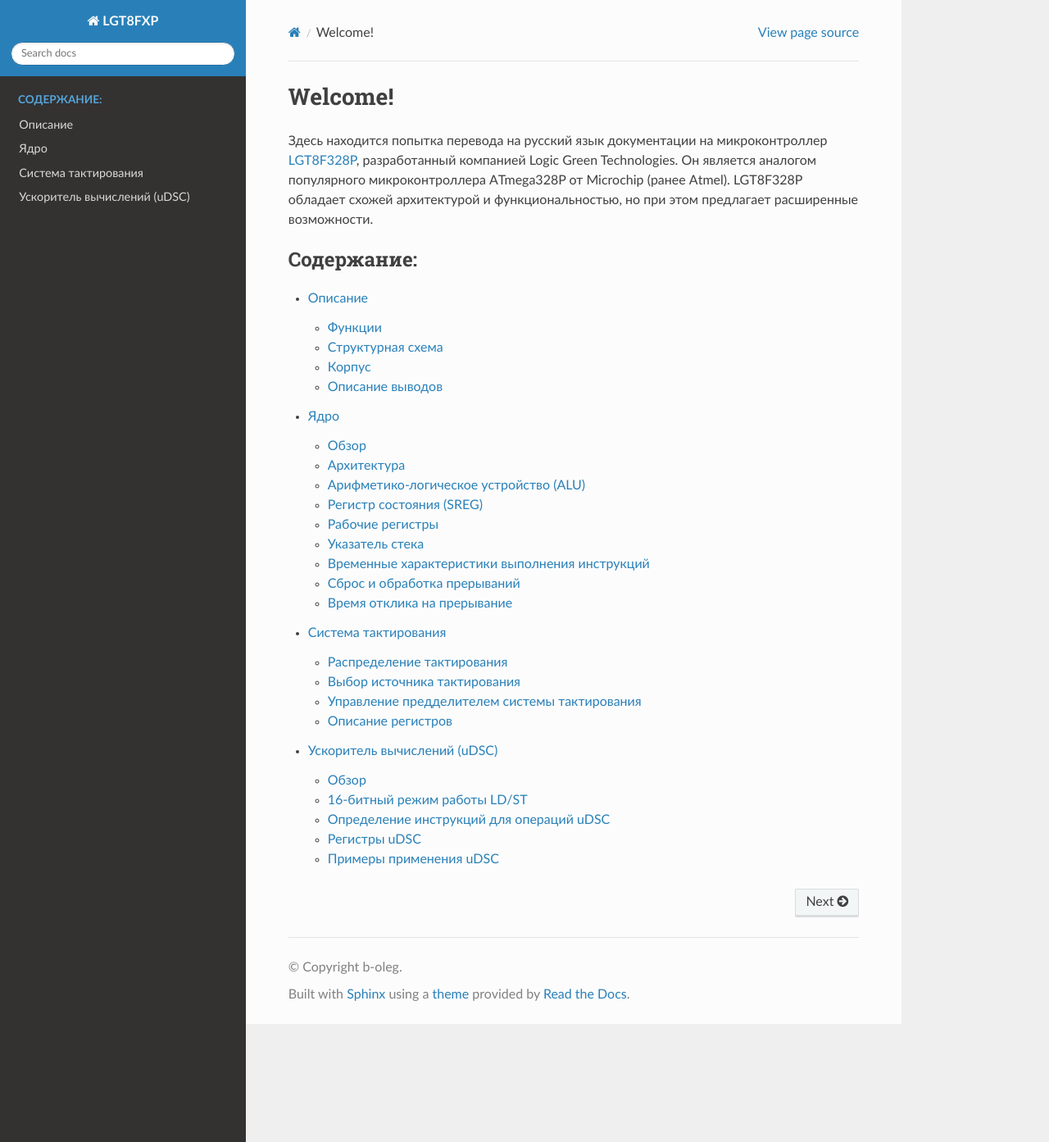
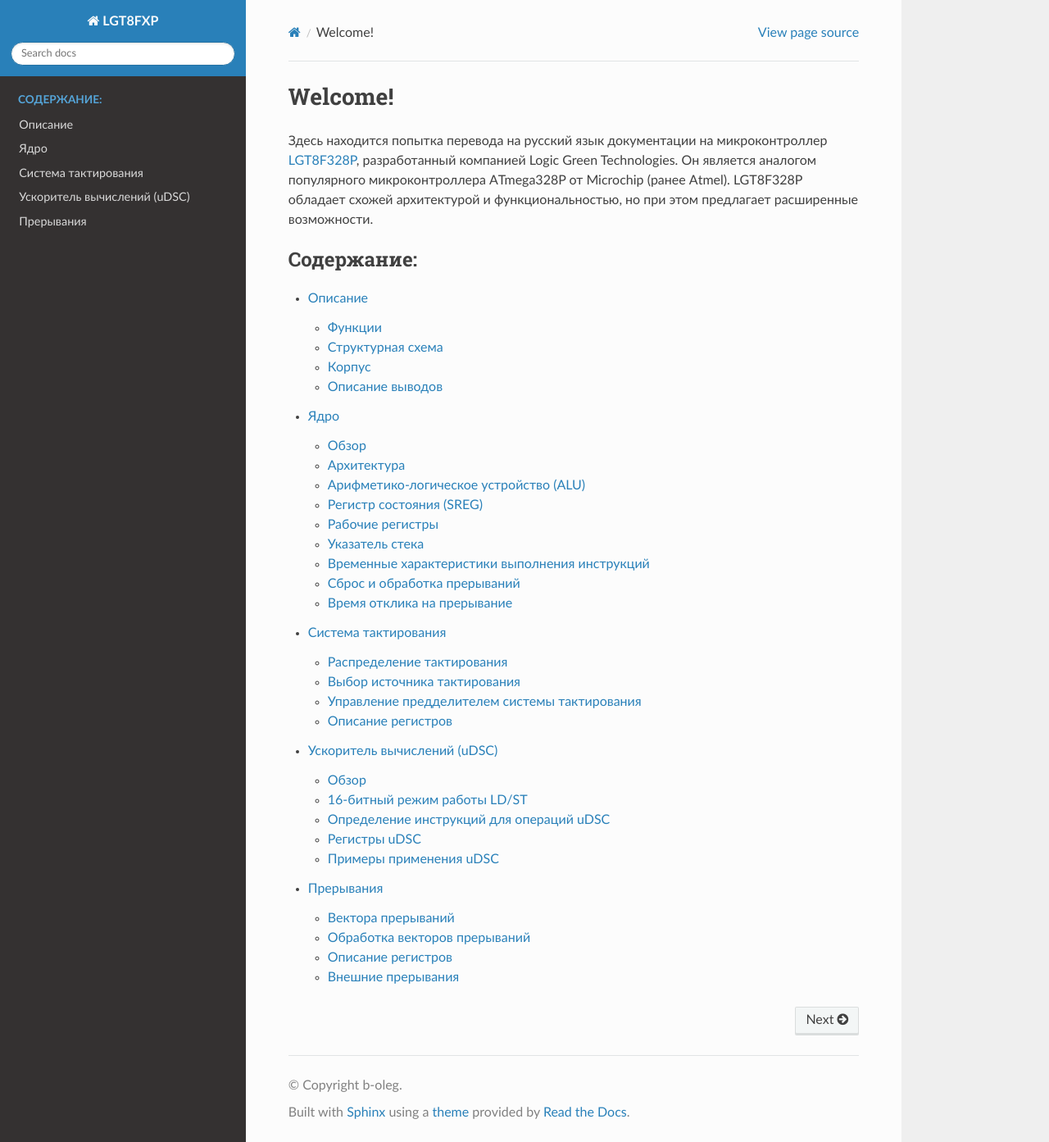
Before and after one commit to b-oleg/LGT8FXP, a Sphinx documentation site: the page built from doc/index.rst, in a window 1280 px wide and 1393 px high. Shown: the whole window at 82% size. Built offline with Sphinx 7.4.7 and the Read the Docs theme 3.1.0, drawn with Linux system fonts in a browser that asks for light colours; some of the changed lines change nothing that is shown.

Commit message:
add interrupts

```diff
--- a/doc/index.rst
+++ b/doc/index.rst
@@ -12,3 +12,4 @@ Welcome!
    core.md
    clk.md
    udsc.md
+   interrupts.md
--- /dev/null
+++ b/doc/interrupts.md
@@ -0,0 +1,213 @@
+# Прерывания
+
+В этом разделе описываются особенности обработки прерываний в
+микроконтроллерах LGT8F88P/168P/328P.
+
+## Вектора прерываний
+
+В микроконтроллерах LGT8F88P/168P/328P имеется 30 источников прерываний и есть возможность переноса начального адреса таблицы векторов прерываний. Каждый вектор прерывания занимает одно командное слово в LGT8F88P и два командных слова в LGT8F168P/328P.
+
+### Список векторов прерываний LGT8F88P
+
+| № | Адрес вектора | Сигнал источника прерывания | Описание источника прерывания |
+|-|-|-|-|
+| 1 | 0x0000 | RESET | Внешний сброс, сброс при включении питания, сброс сторожевого таймера, отладка SWD, сброс по низкому напряжению |
+| 2 | 0x0001 | INT0 | Внешнее прерывание 0 |
+| 3 | 0x0002 | INT1 | Внешнее прерывание 1 |
+| 4 | 0x0003 | PCI0 | Прерывание по уровню на выводе 0 |
+| 5 | 0x0004 | PCI1 | Прерывание по уровню на выводе 1 |
+| 6 | 0x0005 | PCI2 | Прерывание по уровню на выводе 2 |
+| 7 | 0x0006 | WDT | Прерывание по переполнению сторожевого таймера |
+| 8 | 0x0007 | TC2 COMPA | Прерывание таймера 2 по совпадению A |
+| 9 | 0x0008 | TC2 COMPB | Прерывание таймера 2 по совпадению B |
+| 10 | 0x0009 | TC2 OVF | Прерывание таймера 2 по переполнению |
+| 11 | 0x000A | TC1 CAPT | Прерывание таймера 1 по захвату |
+| 12 | 0x000B | TC1 COMPA | Прерывание таймера 1 по совпадению A |
+| 13 | 0x000C | TC1 COMPB | Прерывание таймера 1 по совпадению B |
+| 14 | 0x000D | TC1 OVF | Прерывание таймера 1 по переполнению |
+| 15 | 0x000E | TC0 COMPA | Прерывание таймера 0 по совпадению A |
+| 16 | 0x000F | TC0 COMPB | Прерывание таймера 0 по совпадению B |
+| 17 | 0x0010 | TC0 OVF | Прерывание таймера 0 по переполнению |
+| 18 | 0x0011 | SPI STC | Прерывание по завершению последовательной передачи SPI |
+| 19 | 0x0012 | USART RXC | Прерывание по завершению приёма USART |
+| 20 | 0x0013 | USART UDRE | Прерывание по пустому регистру данных USART |
+| 21 | 0x0014 | USART TXC | Прерывание по завершению передачи USART |
+| 22 | 0x0015 | ADC | Прерывание по завершению преобразования АЦП |
+| 23 | 0x0016 | EE_RDY | Прерывание по готовности EEPROM |
+| 24 | 0x0017 | ANA_COMP | Прерывание аналогового компаратора 0 |
+| 25 | 0x0018 | TWI | Прерывание двухпроводного последовательного интерфейса |
+| 26 | 0x0019 | ANA_COMP1 | Прерывание аналогового компаратора 1 |
+| 27 | 0x001A | — | Зарезервировано |
+| 28 | 0x001B | PCI3 | Прерывание по уровню на выводе 3 |
+| 29 | 0x001C | PCI4 | Прерывание по уровню на выводе 4 |
+| 30 | 0x001D | TC3_INT | Прерывание таймера 3 |
+
+### Список векторов прерываний LGT8F168P/328P
+
+| № | Адрес вектора | Сигнал источника прерывания | Описание источника прерывания |
+|-|-|-|-|
+| 1 | 0x0000 | RESET | Внешний сброс, сброс при включении питания, сброс сторожевого таймера, отладка SWD, сброс по низкому напряжению |
+| 2 | 0x0002 | INT0 | Внешнее прерывание 0 |
+| 3 | 0x0004 | INT1 | Внешнее прерывание 1 |
+| 4 | 0x0006 | PCI0 | Прерывание по уровню на выводе 0 |
+| 5 | 0x0008 | PCI1 | Прерывание по уровню на выводе 1 |
+| 6 | 0x000A | PCI2 | Прерывание по уровню на выводе 2 |
+| 7 | 0x000C | WDT | Прерывание по переполнению сторожевого таймера |
+| 8 | 0x000E | TC2 COMPA | Прерывание таймера 2 по совпадению A |
+| 9 | 0x0010 | TC2 COMPB | Прерывание таймера 2 по совпадению B |
+| 10 | 0x0012 | TC2 OVF | Прерывание таймера 2 по переполнению |
+| 11 | 0x0014 | TC1 CAPT | Прерывание таймера 1 по захвату |
+| 12 | 0x0016 | TC1 COMPA | Прерывание таймера 1 по совпадению A |
+| 13 | 0x0018 | TC1 COMPB | Прерывание таймера 1 по совпадению B |
+| 14 | 0x001A | TC1 OVF | Прерывание таймера 1 по переполнению |
+| 15 | 0x001C | TC0 COMPA | Прерывание таймера 0 по совпадению A |
+| 16 | 0x001E | TC0 COMPB | Прерывание таймера 0 по совпадению B |
+| 17 | 0x0020 | TC0 OVF | Прерывание таймера 0 по переполнению |
+| 18 | 0x0022 | SPI STC | Прерывание по завершению последовательной передачи SPI |
+| 19 | 0x0024 | USART RXC | Прерывание по завершению приёма USART |
+| 20 | 0x0026 | USART UDRE | Прерывание по пустому регистру данных USART |
+| 21 | 0x0028 | USART TXC | Прерывание по завершению передачи USART |
+| 22 | 0x002A | ADC | Прерывание по завершению преобразования АЦП |
+| 23 | 0x002C | EE_RDY | Прерывание по готовности EEPROM |
+| 24 | 0x002E | ANA_COMP | Прерывание аналогового компаратора |
+| 25 | 0x0030 | TWI | Прерывание двухпроводного последовательного интерфейса |
+| 26 | 0x0032 | ANA_COMP1 | Прерывание аналогового компаратора 1 |
+| 27 | 0x0034 | — | Зарезервировано |
+| 28 | 0x0036 | PCI3 | Прерывание по уровню на выводе 3 |
+| 29 | 0x0038 | PCI4 | Прерывание по уровню на выводе 4 |
+| 30 | 0x003A | TC3_INT | Прерывание таймера 3 |
+
+---
+
+**Примечание для LGT8FX8P:**
+Вектор сброса (RESET) начинает выполнение с адреса **0x0000**.
+Все остальные адреса векторов (кроме вектора сброса) могут быть перенаправлены на начальный адрес с выравниванием **512 байт** с помощью бита **IVSEL** в регистре MCUCR и регистра **IVBASE**.
+
+## Обработка векторов прерываний
+
+Типичная конфигурация программы для адресов вектора сброса и прерывания в **LGT8F88P** выглядит следующим образом:
+
+### Пример кода на ассемблере для LGT8F88P
+
+| Адрес | Код | Описание |
+|-------|-----|----------|
+|0x000|RJMP RESET |; Вектор сброса |
+|0x001|RJMP EXT_INT0 |; Внешнее прерывание 0 |
+|0x002|RJMP EXT_INT1 |; Внешнее прерывание 1 |
+|0x003|RJMP PCINT0 |; Прерывание по изменению уровня 0 |
+|0x004|RJMP PCINT1 |; Прерывание по изменению уровня 1 |
+|0x005|RJMP PCINT2 |; Прерывание по изменению уровня 2 |
+|0x006|RJMP WDT |; Прерывание сторожевого таймера |
+|0x007|RJMP TIM2_COMPA |; Прерывание таймера 2 по совпадению A |
+|0x008|RJMP TIM2_COMPB |; Прерывание таймера 2 по совпадению B |
+|0x009|RJMP TIM2_OVF |; Прерывание таймера 2 по переполнению |
+|0x00A|RJMP TIM1_CAPT |; Прерывание таймера 1 по захвату |
+|0x00B|RJMP TIM1_COMPA |; Прерывание таймера 1 по совпадению A |
+|0x00C|RJMP TIM1_COMPB |; Прерывание таймера 1 по совпадению B |
+|0x00D|RJMP TIM1_OVF |; Прерывание таймера 1 по переполнению |
+|0x00E|RJMP TIM0_COMPA |; Прерывание таймера 0 по совпадению A |
+|0x00F|RJMP TIM0_COMPB |; Прерывание таймера 0 по совпадению B |
+|0x010|RJMP TIM0_OVF |; Прерывание таймера 0 по переполнению |
+|0x011|RJMP SPI_STC |; Прерывание по завершению передачи SPI |
+|0x012|RJMP USART_RXC |; Прерывание по завершению приёма USART |
+|0x013|RJMP USART_UDRE |; Прерывание по пустому регистру данных USART |
+|0x014|RJMP USART_TXC |; Прерывание по завершению передачи USART |
+|0x015|RJMP ADC |; Прерывание по завершению преобразования АЦП |
+|0x016|RJMP EE_RDY |; Прерывание по готовности контроллера EEPROM |
+|0x017|RJMP ANA_COMP |; Прерывание компаратора |
+|0x018|RJMP TWI |; Прерывание контроллера TWI |
+|0x019|NOP |; Зарезервированный адрес |
+|0x01A|NOP |; Зарезервированный адрес |
+|0x01B|RJMP PCI3 |; Прерывание по изменению уровня на выводе 3 |
+|RESET:|||
+|0x01C|ldi r16, high(RAMEND)|; Main program start|
+|0x01D|out SPH, r16|; Set Stack Pointer to top of RAM|
+|0x01E|ldi r16, low(RAMEND)||
+|0x01F|out SPL, r16||
+|0x020|sei|; Enable interrupts|
+|0x021|...||
+
+## Описание регистров
+
+### Регистр управления MCU — MCUCR
+
+| MCUCR: 0x35 (0x55) | Значение по умолчанию: 0x00 |
+|--------------------|-----------------------------|
+
+| MCUCR | FWKEN | FPDEN | EXRFD | PUD | IRLD | IFAIL | IVSEL | WCE |
+|-------|-------|-------|-------|-----|------|-------|-------|-----|
+| R/W   | R/W   | R/W   | R/W   | R/W | W/O  | R/O   | R/W   | R/W |
+
+#### Описание битов
+
+| Бит | Обозначение | Описание |
+|-----|-------------|----------|
+| [0] | WCE | Бит разрешения обновления MCUCR. Перед обновлением MCUCR необходимо установить этот бит, затем выполнить обновление регистра MCUCR в течение 6 циклов. |
+| [1] | IVSEL | Бит выбора вектора прерывания. Когда этот бит установлен в 1, адреса векторов прерываний будут переназначены на новый адрес в соответствии со значением регистра IVBASE. |
+| [2] | IFAIL | Флаг сбоя загрузки конфигурации системы. <br>0 = проверка конфигурационной информации пройдена <br>1 = сбой загрузки конфигурационной информации |
+| [3] | IRLD | Запись 1 инициирует перезагрузку конфигурации системы. |
+| [4] | PUD | Глобальный бит запрета подтяжки (pull-up). <br>0 = глобальное управление подтяжкой включено <br>1 = подтягивающие резисторы на всех входах/выходах отключены |
+| [5] | EXRFD | Бит запрета фильтрации внешнего сброса. <br>0 = цифровой фильтр внешнего сброса (190 мкс) включён <br>1 = цифровой фильтр внешнего сброса отключён |
+| [6] | FPDEN | Управление питанием Flash (Power-down). <br>0 = после перехода системы в SLEEP питание Flash сохраняется <br>1 = после перехода системы в SLEEP питание Flash отключается |
+| [7] | FWKEN | Управление режимом быстрого пробуждения. Действителен только для режима Power/Off. <br>0 = задержка фильтрации 260 мкс <br>1 = задержка фильтрации 32 мкс |
+
+### Регистр базового адреса векторов прерываний — IVBASE
+
+| IVBASE: 0x75 | Значение по умолчанию: 0x00 |
+|--------------|-----------------------------|
+
+| IVBASE | IVBASE[7:0] |
+|--------|-------------|
+| R/W    | R/W         |
+
+#### Описание битов
+
+| Биты | Обозначение | Описание |
+|------|-------------|----------|
+| [7:0] | IVBASE | Если бит IVSEL установлен в 1, векторы прерываний (за исключением вектора сброса) будут переназначены на новый базовый адрес IVBASE страницей размером 512 байт.<br><br>Базовый адрес векторов прерываний после переназначения вычисляется как:<br>**(IVBASE << 8) + соответствующий адрес вектора из таблицы 1** |
+
+## Внешние прерывания
+
+- 2 источника внешних прерываний
+- Настраиваемый уровень или фронт (срез) для запуска прерывания
+- Может использоваться как источник пробуждения в режимах сна
+
+### Обзор
+
+Внешние прерывания генерируются выводами **INT0** и **INT1**. Внешнее прерывание может сработать, даже если эти два вывода сконфигурированы как выходы, при условии, что внешнее прерывание разрешено. Это можно использовать для создания программного прерывания. Внешние прерывания могут запускаться по возрастающему фронту, падающему фронту или низкому уровню сигнала, что настраивается с помощью регистра управления внешними прерываниями **EICRA**. Когда внешнее прерывание разрешено и настроено на запуск по уровню (только для выводов **INT0** и **INT1**), прерывание будет генерироваться непрерывно, пока на выводе присутствует низкий уровень. Для запуска прерывания по возрастающему или падающему фронту на выводах **INT0** и **INT1** требуется 10 тактов正常工作, в то время как запуск по низкому уровню на этих выводах обрабатывается асинхронно. Во всех режимах сна, кроме режима Idle, тактирование ввода-вывода остановлено. Поэтому оба внешних прерывания могут использоваться как источники пробуждения во всех режимах сна, кроме режима Idle.
+
+Если прерывание по уровню используется для пробуждения в режиме энергосбережения, изменённый уровень должен удерживаться в течение определённого времени, чтобы разбудить **MCU** и снизить чувствительность к шумам. Требуемый уровень должен сохраняться достаточно долго, чтобы MCU успел завершить процесс пробуждения и затем вызвать прерывание по уровню.
+
+---
+
+### Определения регистров
+
+| Регистр | Адрес | Значение по умолчанию | Описание |
+|---------|-------|-----------------------|----------|
+| EICRA   | 0x69  | 0x00                 | Регистр управления внешними прерываниями A |
+| EIMSK   | 0x3D  | 0x00                 | Регистр маски внешних прерываний |
+| EIFR    | 0x3C  | 0x00                 | Регистр флагов внешних прерываний |
+
+### Регистр управления внешними прерываниями A — EICRA
+
+#### EICRA — Регистр управления внешними прерываниями A
+
+| Адрес: 0x69 | Значение по умолчанию: 0x00 |
+|---|---|
+
+| Бит | 7 | 6 | 5 | 4 | 3 | 2 | 1 | 0 |
+|-----|---|---|---|---|---|---|---|---|
+| Имя | - | - | - | - | ISC11 | ISC10 | ISC01 | ISC00 |
+| R/W | - | - | - | - | R/W | R/W | R/W | R/W |
+
+| Бит | Имя | Описание |
+|-----|-----|----------|
+| 7:4 | - | Зарезервировано. |
+| 3 | ISC11 | Старший бит управления режимом触发 прерывания для вывода INT1. |
+| 2 | ISC10 | Младший бит управления режимом触发 прерывания для вывода INT1. <br><br>Когда глобальные прерывания разрешены и установлен соответствующий бит маски прерывания в регистре GICR, внешнее прерывание 1 генерируется выводом INT1. Режим触发 прерывания описан в таблице. Перед обнаружением фронта MCU сначала производит выборку уровня на выводе INT1. Если выбран режим触发 по фронту или по изменению уровня, импульс длительностью более 1 такта системного时钟 вызовет прерывание; слишком короткие импульсы не гарантируют срабатывания прерывания. Если выбран режим触发 по низкому уровню, то низкий уровень должен сохраняться до завершения выполнения текущей инструкции, чтобы вызвать прерывание. |
+| 1 | ISC01 | Старший бит управления режимом触发 прерывания для вывода INT0. |
+| 0 | ISC00 | Младший бит управления режимом触发 прерывания для вывода INT0. <br><br>Когда глобальные прерывания разрешены и установлен соответствующий бит маски прерывания в регистре GICR, внешнее прерывание 0 генерируется выводом INT0. Режим触发 прерывания описан в таблице. Перед обнаружением фронта MCU сначала производит выборку уровня на выводе INT0. Если выбран режим触发 по фронту или по изменению уровня, импульс длительностью более 1 такта системного时钟 вызовет прерывание; слишком короткие импульсы не гарантируют срабатывания прерывания. Если выбран режим触发 по низкому уровню, то низкий уровень должен сохраняться до завершения выполнения текущей инструкции, чтобы вызвать прерывание. |
+
+---
+
+*Примечание: В оригинальном документе на страницах 49 указана информация о режимах срабатывания (таблица), которая здесь не приведена, но упоминается в тексте.*
```
